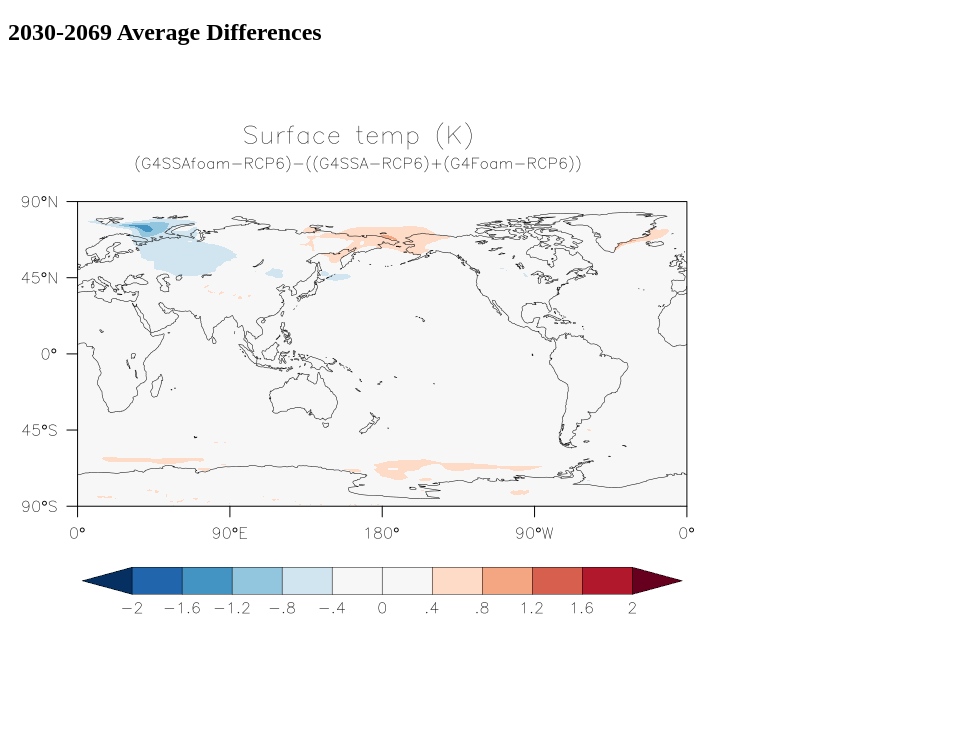
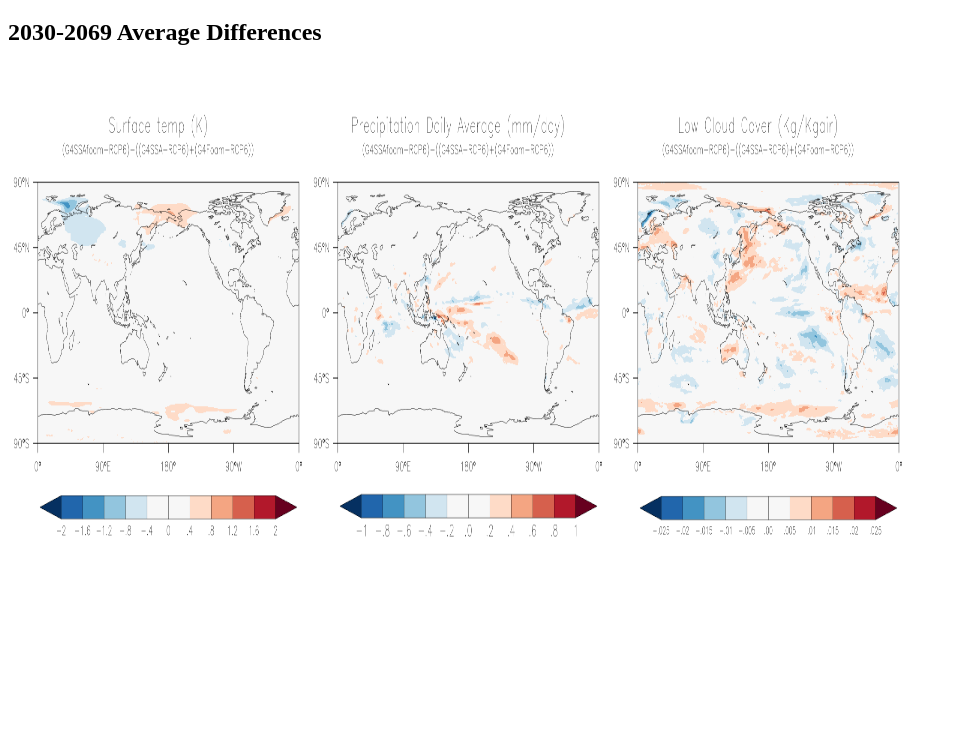
Before and after one commit to mcgheem/site10, a plain HTML site: page index.html in a window 1280 px wide. Shown: the part 61-800 px from the top of the page, without its empty margins (0-956 px from the left). Drawn offline with Linux system fonts and the light colour scheme.

Commit message:
Update index.html

```diff
--- a/index.html
+++ b/index.html
@@ -4,9 +4,9 @@
 
 <h1>(G4SSAfoam-RCP6)-((G4SSA-RCP6)+(G4Foam-RCP6))</h1>
 <h2>2030-2069 Average Differences</h2>
-<img src="TSfig1.png" alt="TSfig1.png" style="display:inline; overflow-x: scroll; float:left">
-<img src="PRECTfig1.png" alt="PRECTfig1.png" style="display:inline; overflow-x: scroll; float:left">
-<img src="CLDLOWfig1.png" alt="CLDLOWfig1.png" style="display:inline; overflow-x: scroll; float:left">
+<img src="TSfig1.png" alt="TSfig1.png" style="display:inline; overflow-x: scroll; width:300px; height:600px; float:left">
+<img src="PRECTfig1.png" alt="PRECTfig1.png" style="display:inline; overflow-x: scroll; width:300px; height:600px; float:left">
+<img src="CLDLOWfig1.png" alt="CLDLOWfig1.png" style="display:inline; overflow-x: scroll; width:300px; height:600px; float:left">
 
 
 </body>
```
